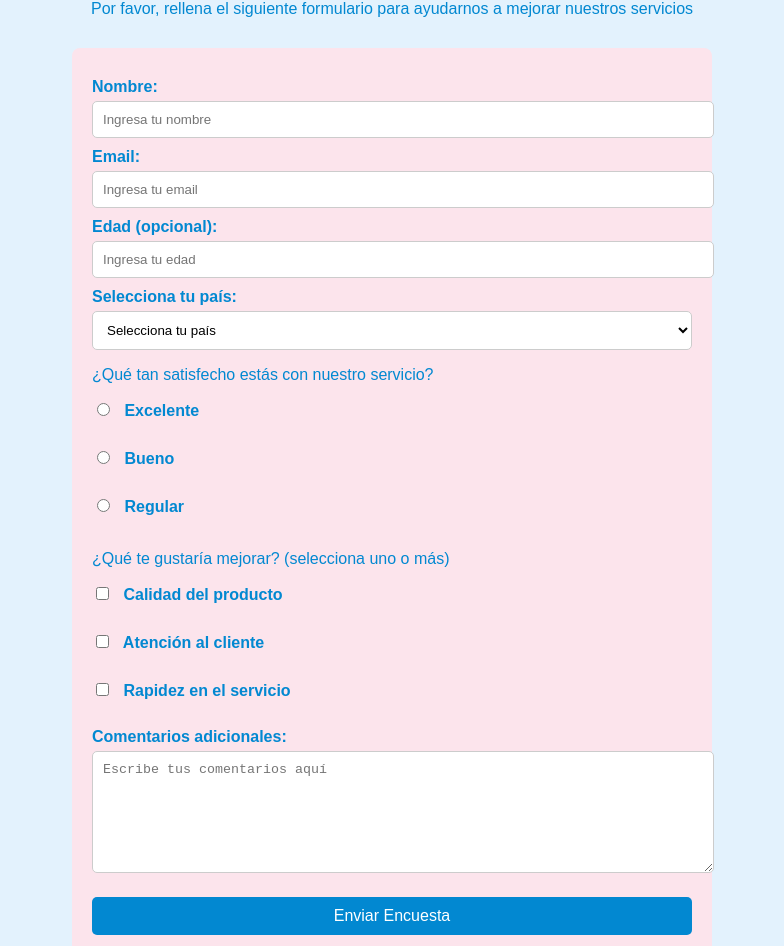
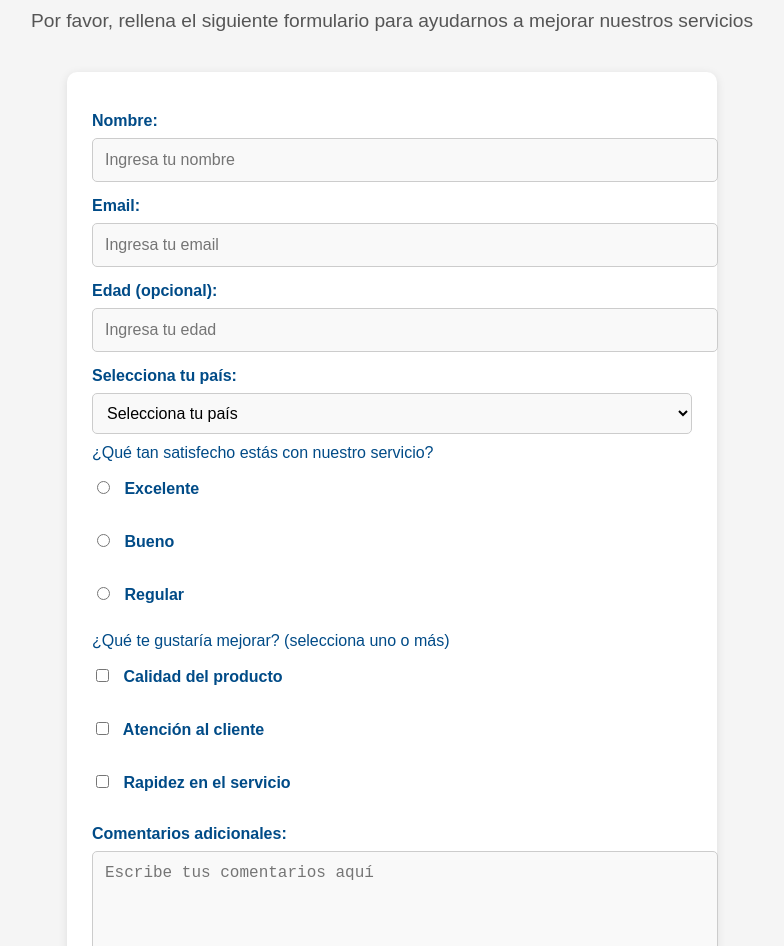
Before and after one commit to COSTOSEBASTIAN/Pagina_Costo, a plain HTML site: page index.html in a window 1280 px wide. Shown: the part 78-1024 px from the top of the page, without its empty margins (248-1032 px from the left). Drawn offline with Linux system fonts and the light colour scheme.

Commit message:
CAMBIO COLOR}

```diff
--- a/styles.css
+++ b/styles.css
@@ -1,73 +1,79 @@
-    /* Estilos generales */
 body {
-    font-family: Arial, sans-serif;
-    background-color: #e3f2fd; /* Azul claro */
-    color: #333;
+    font-family: 'Arial', sans-serif;
+    background-color: #f5f5f5; /* Gris claro */
+    color: #333; /* Color de texto oscuro y neutral */
     margin: 0;
     padding: 0;
 }
 
 /* Estilo para el título */
 #title {
-    color: #0288d1; /* Azul más oscuro para el título */
+    color: #004b87; /* Azul profundo para el título */
     text-align: center;
-    margin-top: 20px;
+    margin-top: 30px;
+    font-size: 2rem;
 }
 
 /* Estilo para la descripción */
 #description {
     text-align: center;
-    color: #0288d1; /* Azul claro */
+    color: #555; /* Gris oscuro para el texto descriptivo */
+    margin-top: 10px;
+    font-size: 1.2rem;
 }
 
 /* Estilo del formulario */
 form {
-    background-color: #fce4ec; /* Rosado claro */
-    padding: 20px;
-    border-radius: 8px;
+    background-color: #ffffff; /* Blanco para fondo del formulario */
+    padding: 25px;
+    border-radius: 10px;
+    box-shadow: 0 2px 10px rgba(0, 0, 0, 0.1); /* Sombra suave para un toque elegante */
     width: 80%;
     max-width: 600px;
-    margin: 30px auto;
+    margin: 40px auto;
 }
 
 /* Estilo para los labels */
 label {
     display: block;
-    margin-top: 10px;
+    margin-top: 15px;
     font-weight: bold;
-    color: #0288d1; /* Azul claro */
+    color: #004b87; /* Azul profundo para los labels */
+    font-size: 1rem;
 }
 
 /* Estilo para los inputs */
 input[type="text"], input[type="email"], input[type="number"], select, textarea {
     width: 100%;
-    padding: 10px;
-    margin-top: 5px;
+    padding: 12px;
+    margin-top: 8px;
     border: 1px solid #ccc;
     border-radius: 5px;
-    background-color: #ffffff;
+    background-color: #f9f9f9; /* Gris claro para los campos de entrada */
+    font-size: 1rem;
 }
 
+/* Estilo al enfocar los campos */
 input[type="text"]:focus, input[type="email"]:focus, input[type="number"]:focus, select:focus, textarea:focus {
     outline: none;
-    border-color: #0288d1;
+    border-color: #004b87; /* Azul profundo al enfocar */
 }
 
 /* Estilo para los botones */
 button {
-    background-color: #0288d1; /* Azul claro */
+    background-color: #006bb3; /* Azul oscuro para el botón */
     color: white;
     border: none;
-    padding: 10px 20px;
+    padding: 12px 25px;
     border-radius: 5px;
     cursor: pointer;
     width: 100%;
-    font-size: 16px;
+    font-size: 1.1rem;
     margin-top: 20px;
 }
 
 button:hover {
-    background-color: #0277bd; /* Azul más oscuro al pasar el mouse */
+    background-color: #004b87; /* Azul más oscuro al pasar el mouse */
 }
 
 /* Estilo para los radios y checkboxes */
@@ -75,12 +81,39 @@ input[type="radio"], input[type="checkbox"] {
     margin-right: 10px;
 }
 
-/* Estilo para los elementos del formulario */
+/* Estilo para los párrafos */
 p {
-    color: #0288d1; /* Azul claro */
+    color: #004b87; /* Azul profundo para los párrafos */
+    font-size: 1rem;
+    margin-top: 10px;
 }
 
+/* Estilo para el textarea */
 textarea {
-    height: 100px;
+    height: 120px;
     resize: vertical;
+    padding: 12px;
+    font-size: 1rem;
+    background-color: #f9f9f9;
+    border: 1px solid #ccc;
+    border-radius: 5px;
 }
+
+/* Estilo general para campos de selección */
+select {
+    background-color: #f9f9f9;
+    border: 1px solid #ccc;
+    padding: 10px;
+    border-radius: 5px;
+    font-size: 1rem;
+}
+
+/* Estilo para los campos de opción */
+input[type="radio"], input[type="checkbox"] {
+    margin-right: 10px;
+}
+
+/* Resaltar el texto al pasar el mouse por los campos */
+input[type="radio"]:hover, input[type="checkbox"]:hover, select:hover, textarea:hover {
+   background-color: #e1e1e1; /* Gris suave al pasar el mouse */
+}
```
